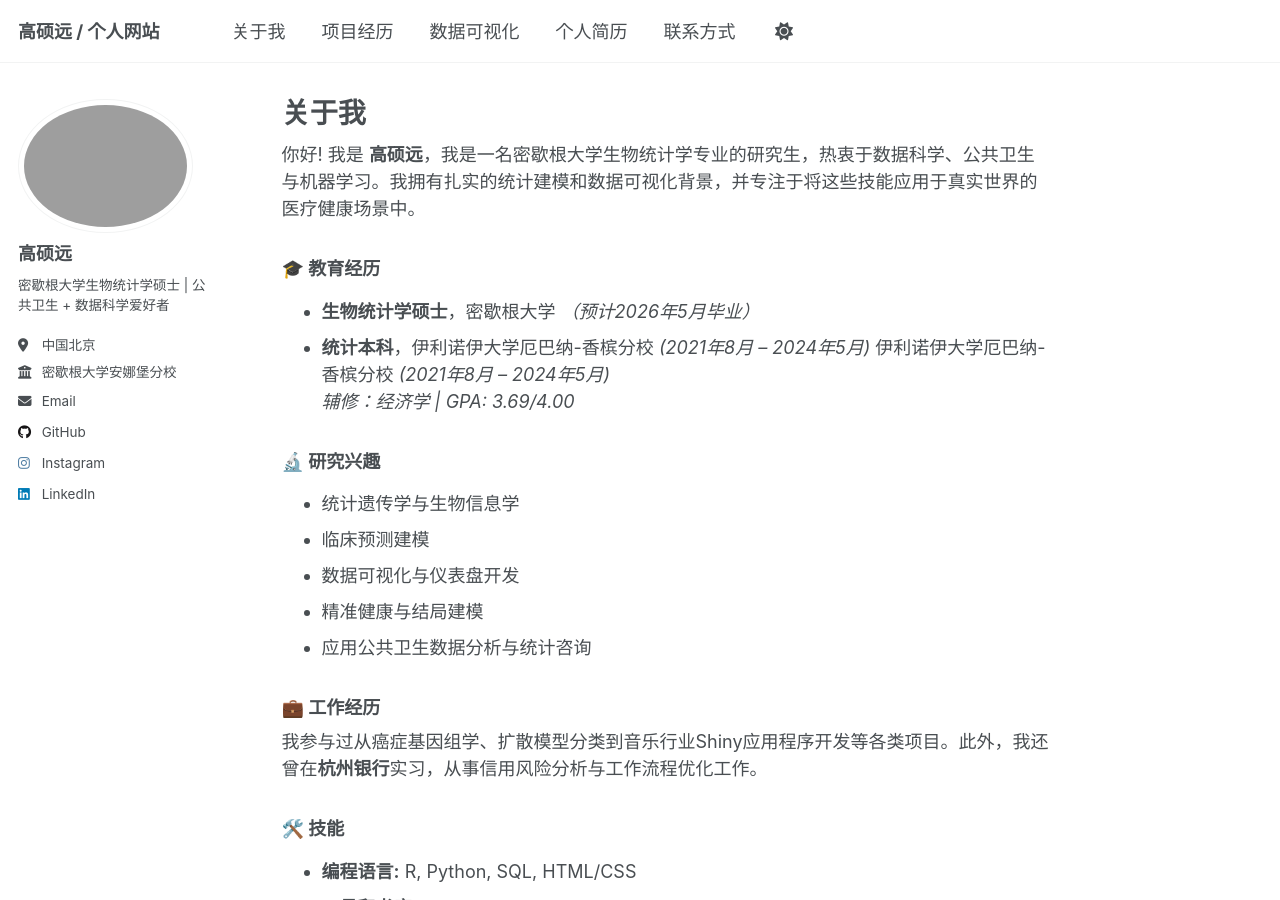
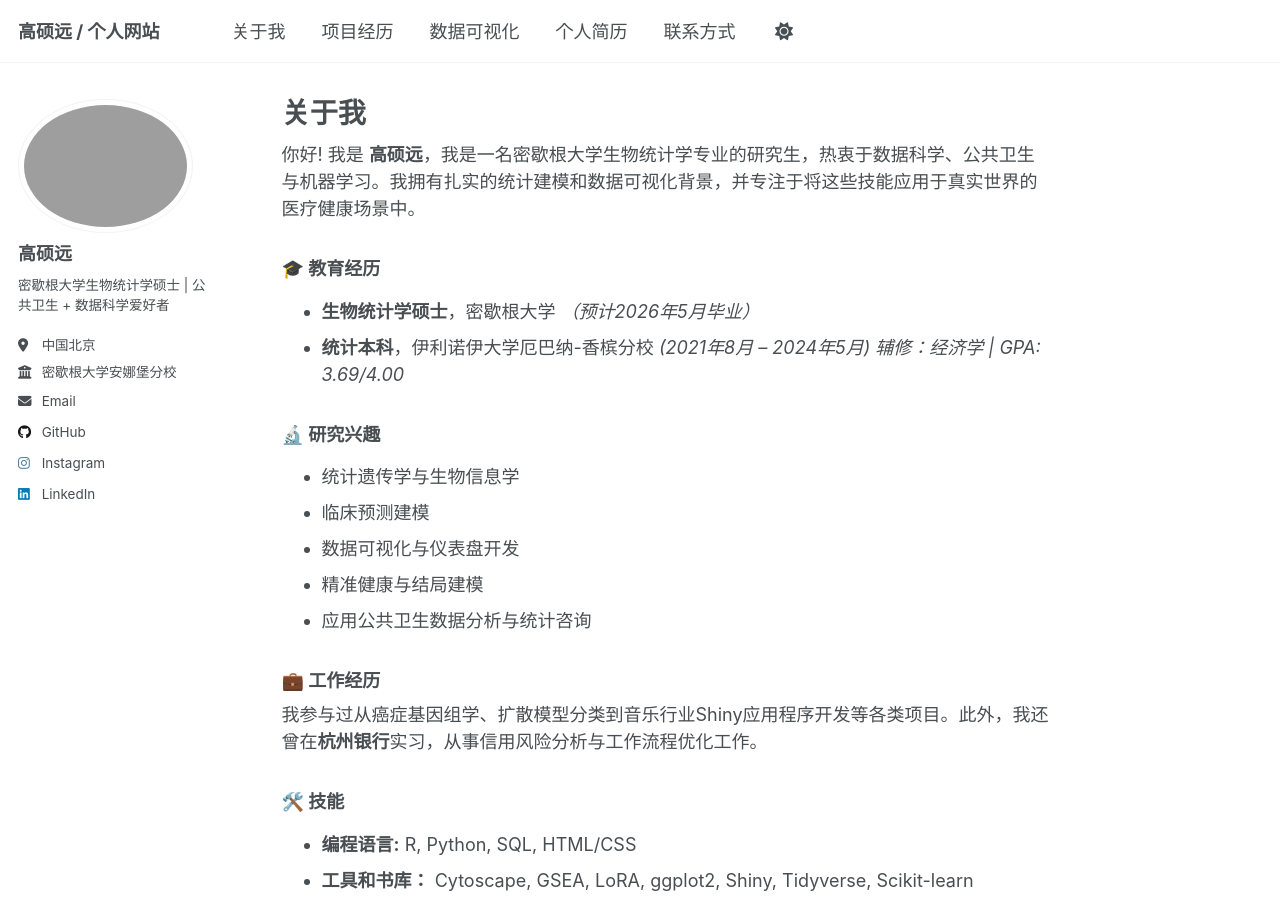
Before and after one commit to GSYH/zh, a Jekyll site: the page built from _pages/about.md, in a window 1280 px wide and 900 px high. Built offline with Jekyll 4.4.1, drawn with Linux system fonts in a browser that asks for light colours.

Commit message:
Update about.md

```diff
--- a/_pages/about.md
+++ b/_pages/about.md
@@ -12,7 +12,7 @@
 
 ### 🎓 教育经历
 - **生物统计学硕士**，密歇根大学 *（预计2026年5月毕业）*
-- **统计本科**，伊利诺伊大学厄巴纳-香槟分校 *(2021年8月 – 2024年5月)* 伊利诺伊大学厄巴纳-香槟分校 *(2021年8月 – 2024年5月)*
+- **统计本科**，伊利诺伊大学厄巴纳-香槟分校 *(2021年8月 – 2024年5月)*
   *辅修：经济学 | GPA: 3.69/4.00*
 
 ### 🔬 研究兴趣
```
